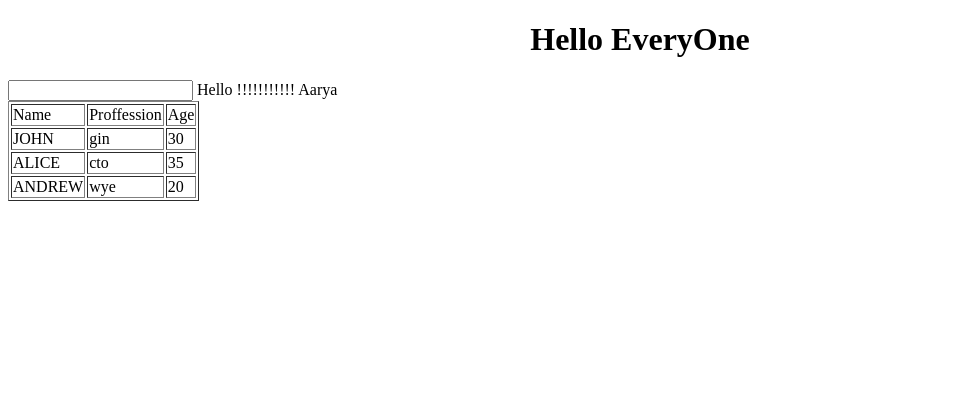
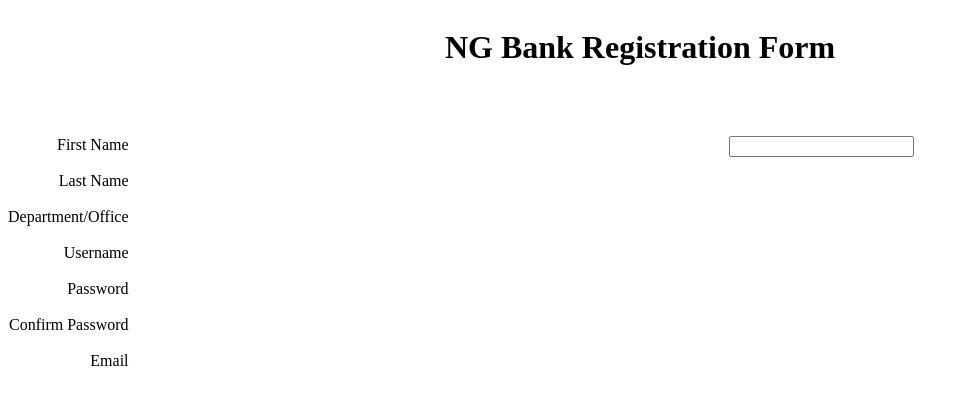
Before and after one commit to Aarya3848848484-hub/JenkinsTest, an Angular app: page / in a window 1280 px wide. Shown: the top 404 px of the page, without its empty margins (0-969 px from the left). Built offline with nearby package versions, Linux system fonts and the light colour scheme.

Commit message:
Added label for form

```diff
--- a/src/app/app.component.css
+++ b/src/app/app.component.css
@@ -1,4 +1,21 @@
-h1{
+.Title{
     display: flex;
     justify-content: center;
+    margin-bottom: 5px;
 }
+
+section{
+    display: flex;
+    justify-content: center;
+    margin-top: 25px;
+}
+
+.container{
+    display: flex;
+}
+
+.label{
+    display:flex;
+    justify-content: right;
+    margin-right: 600px;
+}
--- a/src/app/app.component.html
+++ b/src/app/app.component.html
@@ -1,22 +1,23 @@
-<h1>Hello EveryOne</h1>
+<div class="Title">
+   <h1>NG Bank Registration Form</h1>
+</div>
+<br>
 
-<input type="text" #txtname (keyup)="onchange(txtname.value)">
-
-Hello !!!!!!!!!!! {{_message}}
-
-
-
-<table border="1">
-  <tr>
-    <td>Name</td>
-    <td>Proffession</td>
-    <td>Age</td>
-  </tr>
-  @for(student of students;track student.name){
-    <tr>
-      <td>{{student.name | uppercase}}</td>
-      <td>{{student.Proffession | slice:2:5}}</td>
-      <td>{{student.Age}}</td>
-    </tr>
-  }
-</table>
+<div class="container">
+  <section>
+    <div>
+      <label class="label">First Name</label><br>
+      <label class="label">Last Name</label><br>
+      <label class="label">Department/Office</label><br>
+      <label class="label">Username</label><br>
+      <label class="label">Password</label><br>
+      <label class="label">Confirm Password</label><br>
+      <label class="label">Email</label>
+    </div>
+  </section>
+  <section>
+    <div>
+      <input type="text" class="input">
+    </div>
+  </section>
+  </div>
```
